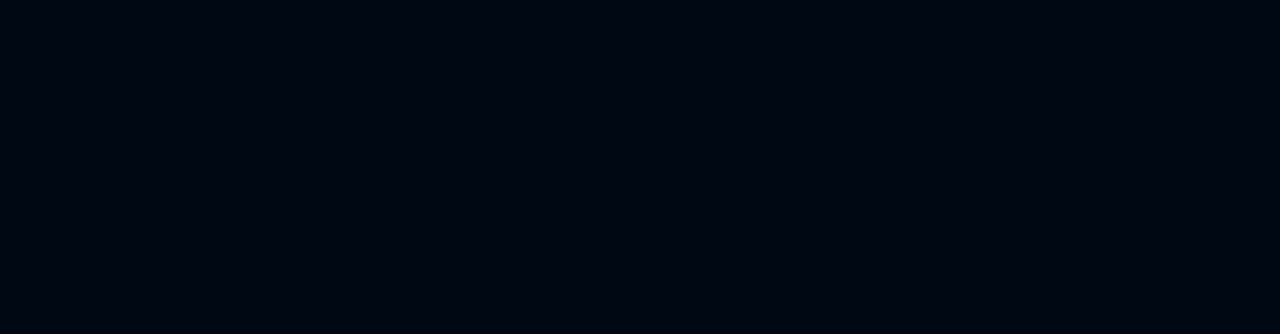
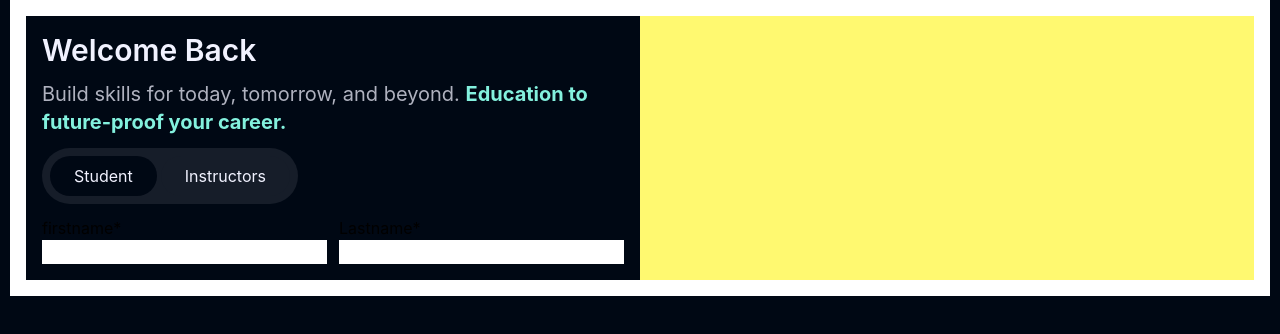
Before and after one commit to supergubber/studyNotion, a React (Create React App) app: page /signup in a window 1280 px wide. Before the commit this address had no page. Shown: the top 334 px of the page. Built offline with nearby package versions, Linux system fonts and the light colour scheme; the HTML template or start-up script is replaced by a standard one.

Commit message:
signup half complete

```diff
--- a/src/App.js
+++ b/src/App.js
@@ -1,12 +1,16 @@
 import './App.css'
 import { Route, Routes } from 'react-router-dom'
 import Home from './pages/Home'
+import Signup from './pages/Signup'
+import Login from './pages/Login'
 
 function App() {
   return (
     <div className='flex flex-col w-screen min-h-screen bg-richblack-900 font-inter'>
       <Routes>
         <Route path='/' element={<Home />} />
+        <Route path='/signup' element={<Signup />} />
+        <Route path='/login' element={<Login />} />
       </Routes>
     </div>
   )
--- /dev/null
+++ b/src/pages/Login.jsx
@@ -0,0 +1,11 @@
+import React from 'react'
+
+const Login = () => {
+  return (
+    <div>
+      <h1>Login pages</h1>
+    </div>
+  )
+}
+
+export default Login
--- /dev/null
+++ b/src/pages/Signup.jsx
@@ -0,0 +1,71 @@
+import React, { useState } from 'react'
+import HighlightText from '../components/core/Homepage/HighlightText'
+
+const Signup = () => {
+  const instructor = ['Student', 'Instructors']
+  const [indexName, setIndexName] = useState(0)
+  const [data, setData] = useState('')
+  const getData = (data, ind) => {
+    setData(data)
+    return setIndexName(ind)
+  }
+  const AccountType = ({ data, ind }) => {
+    return (
+      <>
+        <div
+          className={`px-6 py-2 rounded-full ${
+            ind === indexName
+              ? ' bg-richblack-900 cursor-pointer'
+              : 'bg-richblack-800 cursor-pointer'
+          } text-richblack-5 `}
+          onClick={() => getData(data, ind)}
+        >
+          <p>{data}</p>
+        </div>
+      </>
+    )
+  }
+  return (
+    <div>
+      <div className='flex flex-col items-center justify-between mx-auto bg-white width-11/12 max-w-maxContent'>
+        <div className='flex flex-row w-[100%] p-4'>
+          <div className='w-[50%] bg-richblack-900 p-4 flex flex-col justify-center gap-3'>
+            <p className='text-3xl font-semibold text-richblack-5'>
+              Welcome Back
+            </p>
+            <p className='text-xl text-richblack-100'>
+              Build skills for today, tomorrow, and beyond.{' '}
+              <HighlightText text={'Education to future-proof your career.'} />
+            </p>
+            <div className='flex flex-col items-start justify-center '>
+              <div className='flex flex-row gap-1 p-2 rounded-full bg-richblack-800'>
+                {instructor.map((element, index) => {
+                  return <AccountType key={index} data={element} ind={index} />
+                })}
+              </div>
+            </div>
+            <form className='flex flex-col justify-between '>
+              <div className='flex flex-row items-center justify-center w-full gap-3'>
+                <div className='flex flex-col w-full'>
+                  <label for='fname'>
+                    firstname<span>*</span>
+                  </label>
+                  <input type='text' id='fname' name='fname' />
+                </div>
+                <div className='flex flex-col w-full'>
+                  <label for='lname'>
+                    Lastname<span>*</span>
+                  </label>
+                  <input type='text' id='lname' name='lname' />
+                </div>
+              </div>
+            </form>
+          </div>
+          <div className='w-[50%] bg-yellow-5 p-4'></div>
+        </div>
+      </div>
+    </div>
+  )
+}
+
+export default Signup
```
